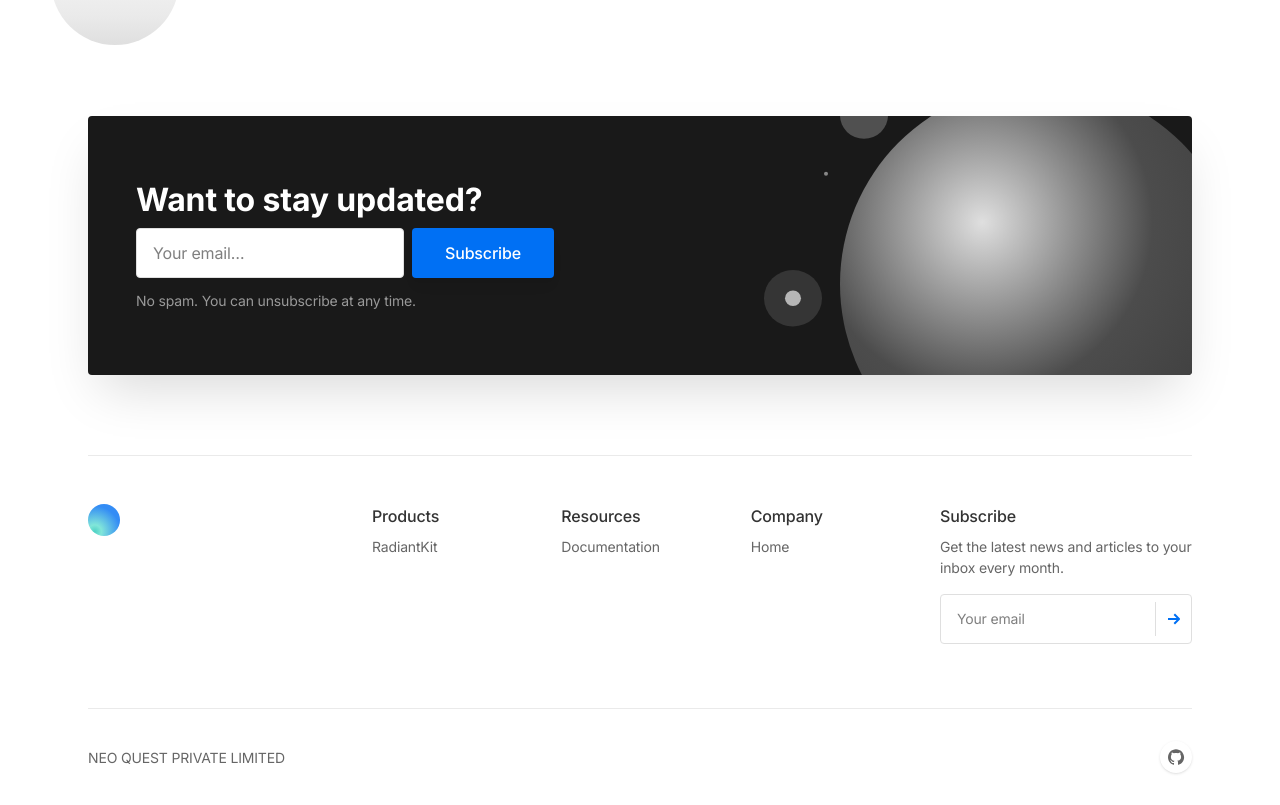
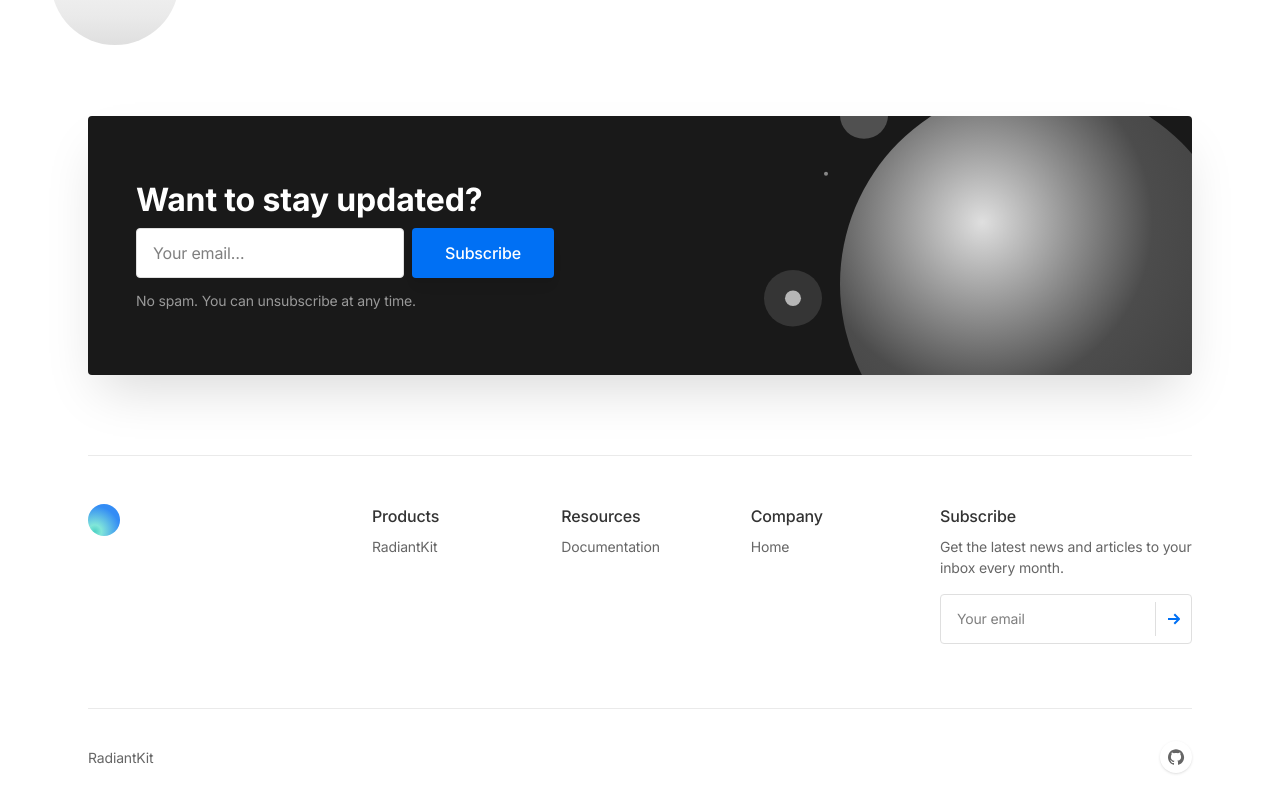
Before and after one commit to radiant-labs/radiant-labs.github.io, a Next.js app: page / in a window 1280 px wide. Shown: the part 542-1347 px from the top of the page. Built offline with nearby package versions, Linux system fonts and the light colour scheme.

Commit message:
Updates copyright

```diff
--- a/components/ui/footer.tsx
+++ b/components/ui/footer.tsx
@@ -105,7 +105,7 @@ export default function Footer() {
           </ul>
 
           {/* Copyrights note */}
-          <div className="text-sm text-gray-600 mr-4">NEO QUEST PRIVATE LIMITED</div>
+          <div className="text-sm text-gray-600 mr-4">RadiantKit</div>
 
         </div>
 
```
